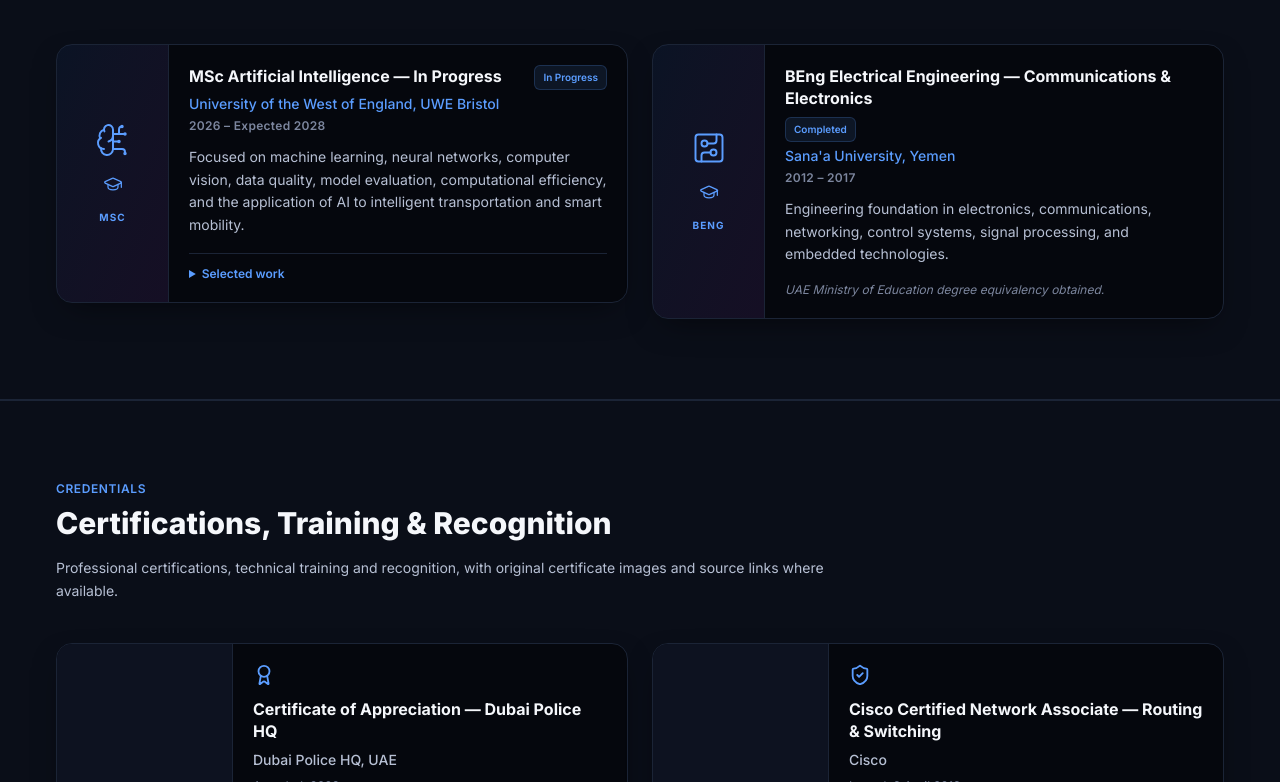
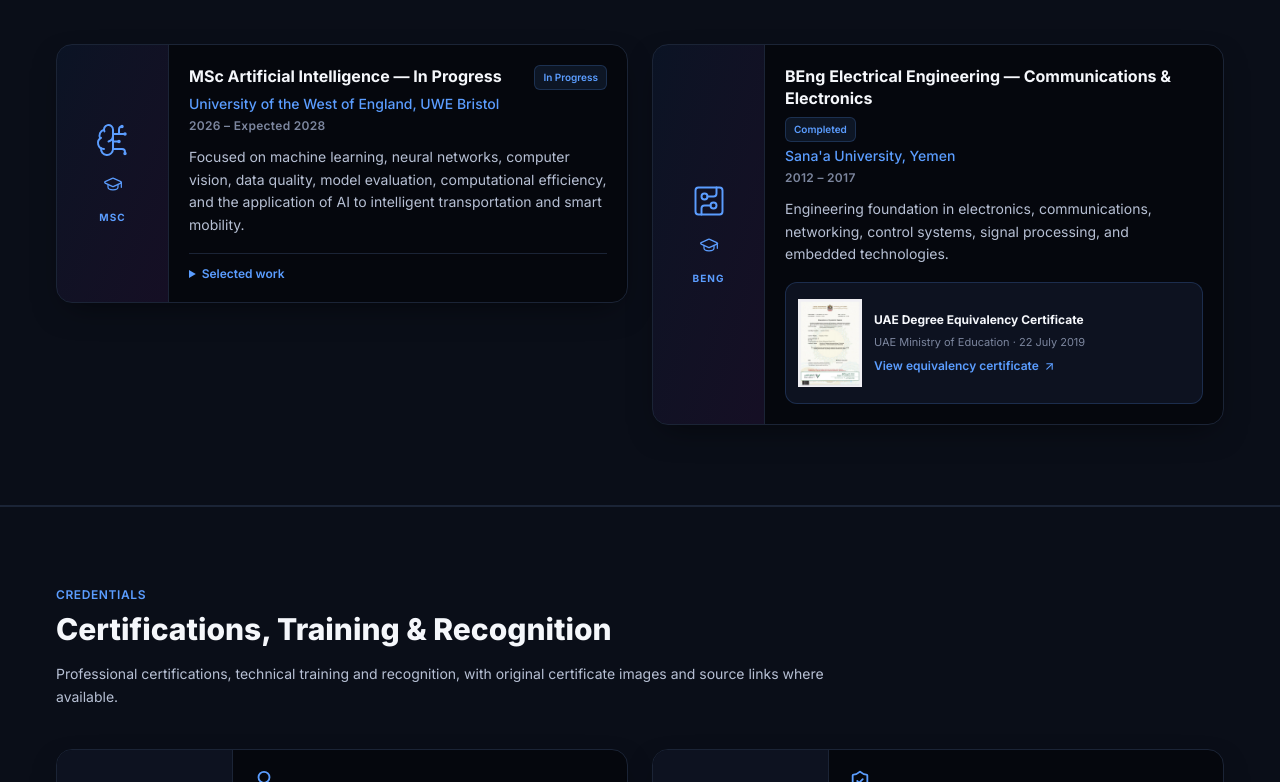
Before and after one commit to Mahyoub88/Mahyoub88.github.io, a React (Vite) app: page / in a window 1280 px wide. Shown: the part 10234-11016 px from the top of the page. Built offline with nearby package versions, Linux system fonts and the light colour scheme.

Commit message:
feat: display original UAE degree equivalency certificate

```diff
--- a/src/components/Education.tsx
+++ b/src/components/Education.tsx
@@ -1,4 +1,4 @@
-import { BrainCircuit, CircuitBoard, GraduationCap } from 'lucide-react'
+import { ArrowUpRight, BrainCircuit, CircuitBoard, GraduationCap } from 'lucide-react'
 import { useContent } from '../context/ContentContext'
 import { Container } from './Container'
 
@@ -69,7 +69,17 @@
                   </details>
                 )}
 
-                {item.note && (
+                {item.document && (
+                  <a href={item.document.image} target="_blank" rel="noreferrer" className="mt-4 flex items-center gap-3 rounded-xl border border-brand-blue-400/20 bg-[var(--surface-2)] p-3 transition hover:border-brand-blue-400/50">
+                    <img src={item.document.image} alt={item.document.title} loading="lazy" className="h-24 w-16 shrink-0 rounded object-contain" />
+                    <span className="min-w-0">
+                      <span className="block text-xs font-bold leading-relaxed text-[var(--text-1)]">{item.document.title}</span>
+                      <span className="mt-1 block text-[11px] text-[var(--text-3)]">{item.document.issuer}{item.document.date ? ` · ${item.document.date}` : ''}</span>
+                      <span className="mt-2 inline-flex items-center gap-1 text-xs font-semibold text-brand-blue-400">View equivalency certificate <ArrowUpRight size={13} aria-hidden /></span>
+                    </span>
+                  </a>
+                )}
+                {item.note && !item.document && (
                   <p className="mt-4 text-xs italic text-[var(--text-3)]">{item.note}</p>
                 )}
               </div>
--- a/src/data/defaultContent.json
+++ b/src/data/defaultContent.json
@@ -1171,7 +1171,13 @@
       "status": "Completed",
       "description": "Engineering foundation in electronics, communications, networking, control systems, signal processing, and embedded technologies.",
       "highlights": [],
-      "note": "UAE Ministry of Education degree equivalency obtained."
+      "note": "UAE Ministry of Education degree equivalency obtained.",
+      "document": {
+        "title": "UAE Degree Equivalency Certificate",
+        "image": "/images/certificates/uae-degree-equivalency.jpg",
+        "issuer": "UAE Ministry of Education",
+        "date": "22 July 2019"
+      }
     }
   ],
   "certifications": [
--- a/src/types/content.ts
+++ b/src/types/content.ts
@@ -143,6 +143,7 @@
 }
 
 export interface EducationItem {
+  document?: { title: string; image: string; issuer: string; date?: string }
   id: string
   degree: string
   institution: string
```
Also changed, not shown: public/images/certificates/uae-degree-equivalency.jpg (added).
